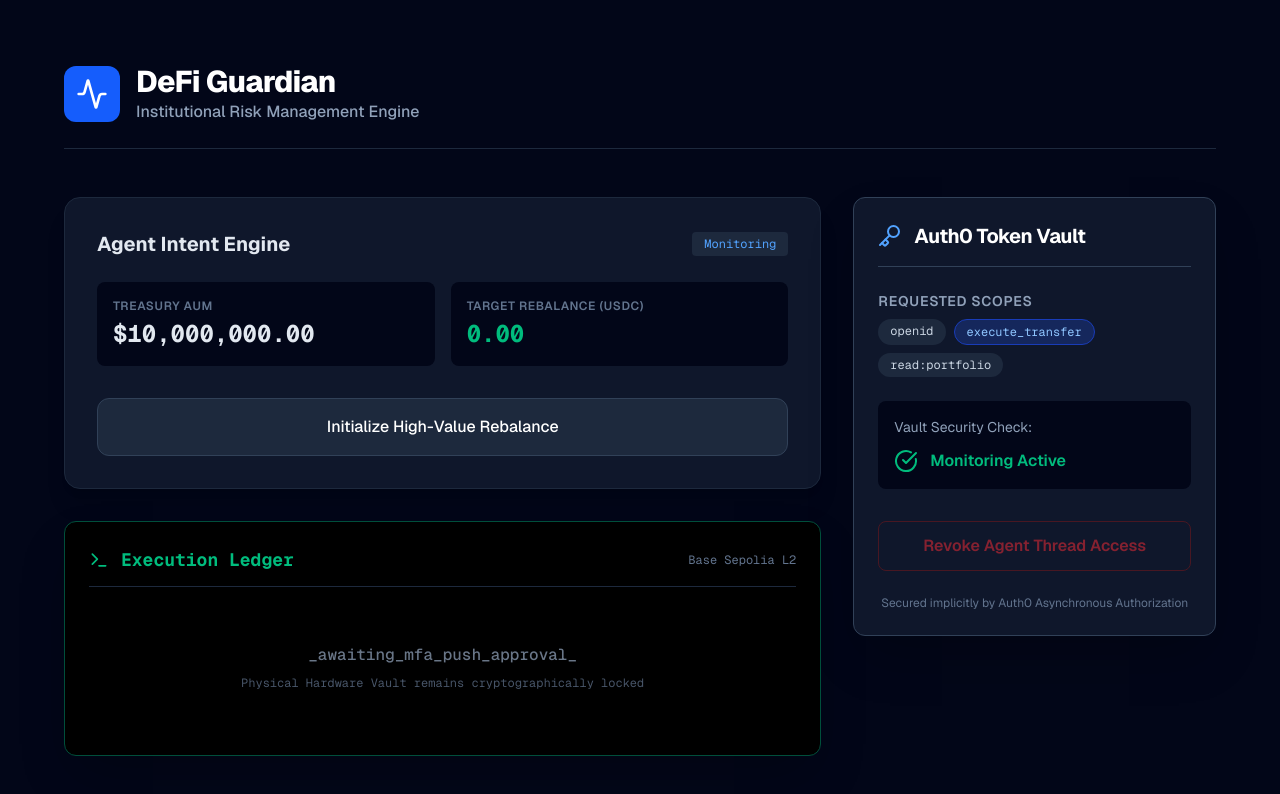
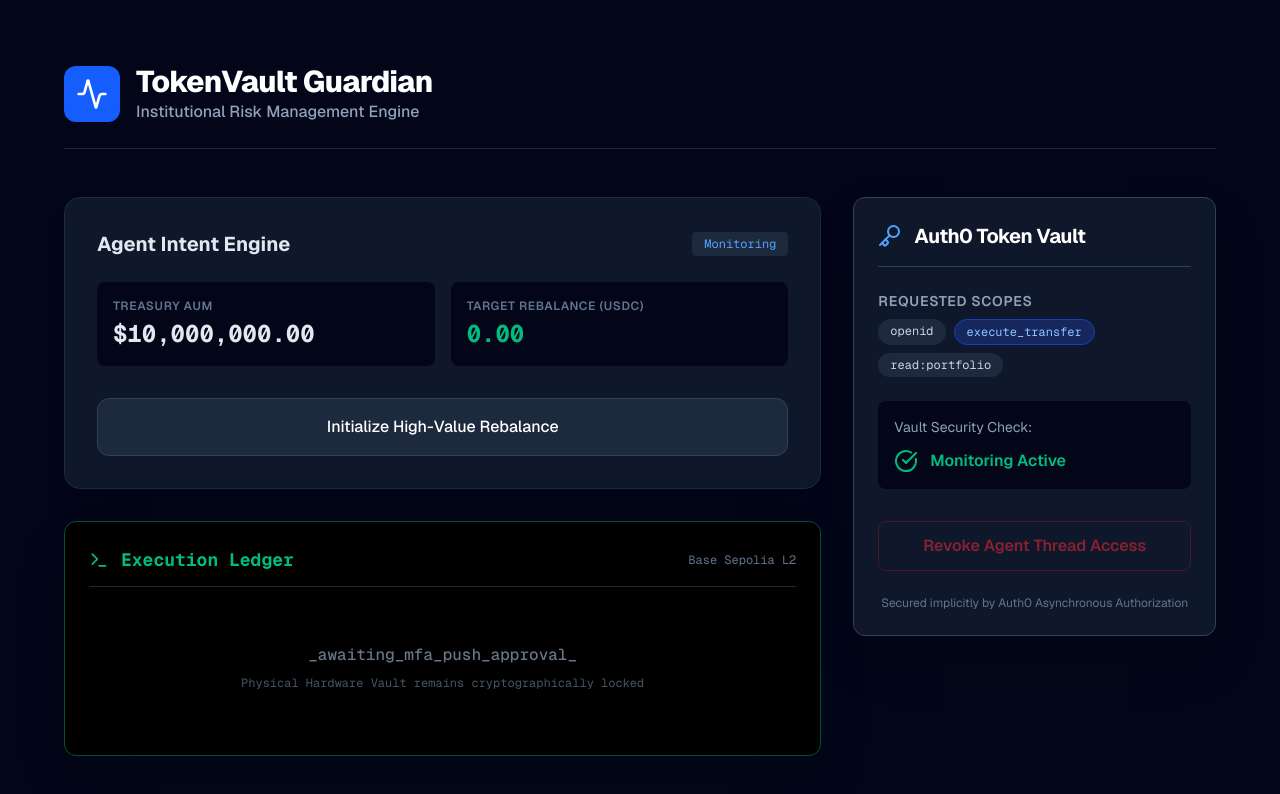
Before and after one commit to vjb/auth0-token-vault-guardian, a Next.js app: page / in a window 1280 px wide. Shown: the top 794 px of the page. Built offline with nearby package versions, Linux system fonts and the light colour scheme.

Commit message:
chore: successfully rebranded application to TokenVault Guardian to prevent hackathon collision overlaps

```diff
--- a/src/app/page.tsx
+++ b/src/app/page.tsx
@@ -90,7 +90,7 @@
             <Activity className="text-white" size={32} />
           </div>
           <div>
-            <h1 className="text-3xl font-extrabold tracking-tight text-white">DeFi Guardian</h1>
+            <h1 className="text-3xl font-extrabold tracking-tight text-white">TokenVault Guardian</h1>
             <p className="text-slate-400 font-medium">Institutional Risk Management Engine</p>
           </div>
         </header>
```
Also changed, not shown: 2 other files (tests, documents, lock files or other folders).
